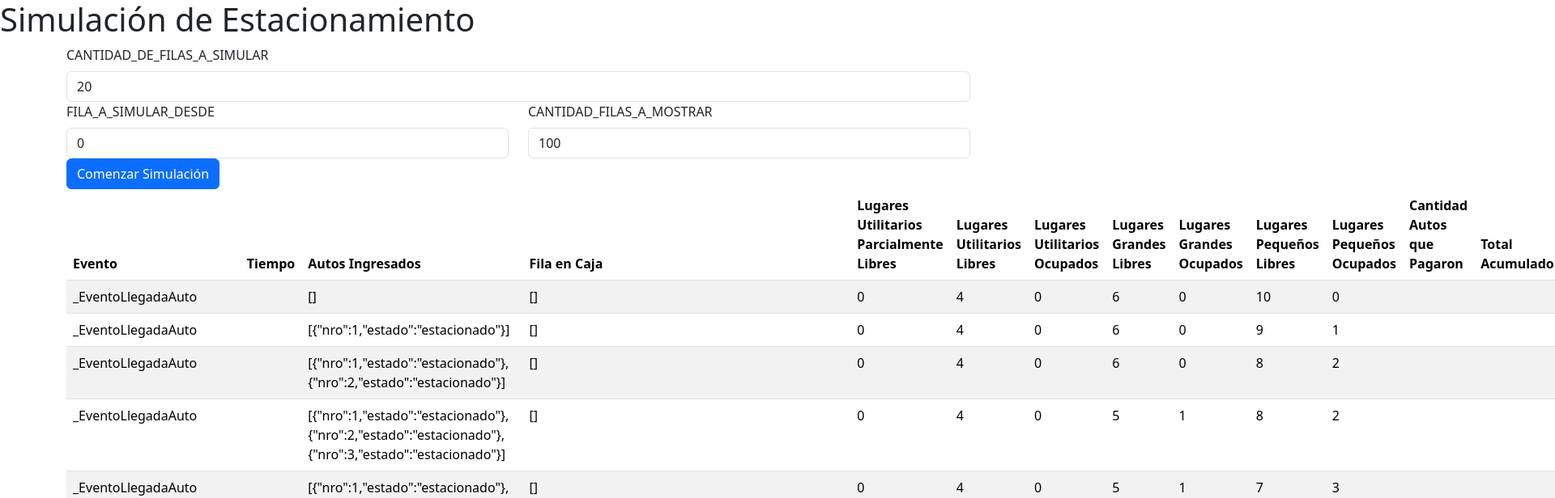
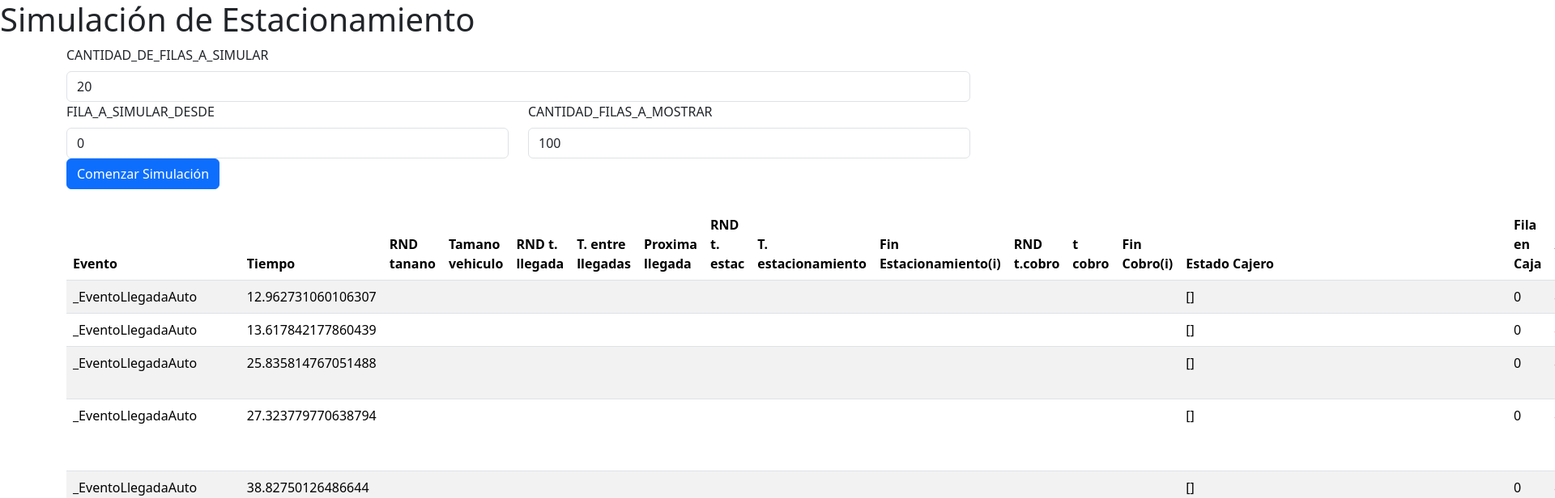
Before and after one commit to mcarballido/parking-simulation-4, a React (Create React App) app: page / in a window 1280 px wide. Both pictures are taken after a click on the button "Comenzar Simulación". Shown: the top 616 px of the page at 81% size, 1920 px wide, since content can reach past the window. Built offline with nearby package versions, Linux system fonts and the light colour scheme.

Commit message:
missing columns

```diff
--- a/src/Simulation.js
+++ b/src/Simulation.js
@@ -152,7 +152,7 @@ constructor(stockInicial, cantidadFilasASimular) {
       this.mostrarDatos(eventoProximo, datos)
 
       const filaDatos = {
-        tiempo: eventoProximo.tiempo,
+        tiempo: eventoProximo.tiempoDeOcurrencia,
         evento: eventoProximo.constructor.name,
         utilitariosParcialmenteLibres: utilitariosParcialmenteLibres,
         utilitariosLibres: utilitariosLibres,
--- a/src/components/DataTable.js
+++ b/src/components/DataTable.js
@@ -9,17 +9,27 @@ const DataTable = ({ data,variableEstadistica }) => {
               <tr>
                 <th>Evento</th>
                 <th>Tiempo</th>
+                <th>RND tanano</th>
+                <th>Tamano vehiculo</th>
+                <th>RND t. llegada</th>
+                <th>T. entre llegadas</th>
+                <th>Proxima llegada</th>
+                <th>RND t. estac</th>
+                <th>T. estacionamiento</th>
+                <th>Fin Estacionamiento(i)</th>
+                <th>RND t.cobro</th>
+                <th>t cobro</th>
+                <th>Fin Cobro(i)</th>
+                <th>Estado Cajero</th>
+                <th>Fila en Caja</th>
                 <th>Autos Ingresados</th>
-                <th>Fila en Caja</th>
                 <th>Lugares Utilitarios Parcialmente Libres</th>
                 <th>Lugares Utilitarios Libres</th>
-                <th>Lugares Utilitarios Ocupados</th>
                 <th>Lugares Grandes Libres</th>
-                <th>Lugares Grandes Ocupados</th>
                 <th>Lugares Pequeños Libres</th>
-                <th>Lugares Pequeños Ocupados</th>
                 <th>Cantidad Autos que Pagaron</th>
                 <th>Total Acumulado</th>
+                <th>Autos en sistema</th>
               </tr>
             </thead>
             <tbody>
@@ -27,17 +37,25 @@ const DataTable = ({ data,variableEstadistica }) => {
                 <tr key={index}>
                   <td>{row.evento}</td>
                   <td>{row.tiempo}</td>
-                  <td>{JSON.stringify(row.autos)}</td>
+                  <th>{row.rndTamano}</th>
+                  <td>{row.tamanoVehiculo}</td>
+                  <th>{row.rndLlegada}</th>
+                  <td>{row.tEntreLlegadas}</td>
+                  <td>{row.proximaLlegada}</td>
+                  <th>{row.rndEstacionamiento}</th>
+                  <td>{row.tEstacionamiento}</td>
+                  <td>{row.finEstacionamiento}</td>
+                  <th>{row.rndCobro}</th>
+                  <td>{row.finCobro}</td>
+                  <td>{row.estadoCajero}</td>
                   <td>{JSON.stringify(row.filaCaja)}</td>
                   <td>{row.utilitariosParcialmenteLibres}</td>
                   <td>{row.utilitariosLibres}</td>
-                  <td>{row.utilitariosOcupados}</td>
                   <td>{row.grandesLibres}</td>
-                  <td>{row.grandesOcupados}</td>
                   <td>{row.pequeñosLibres}</td>
-                  <td>{row.pequeñosOcupados}</td>
                   <td>{row.cantAutosPagaron}</td>
                   <td>{row.totalAcumulado}</td>
+                  <td>{JSON.stringify(row.autos)}</td>
                 </tr>
               ))}
             </tbody>
```
